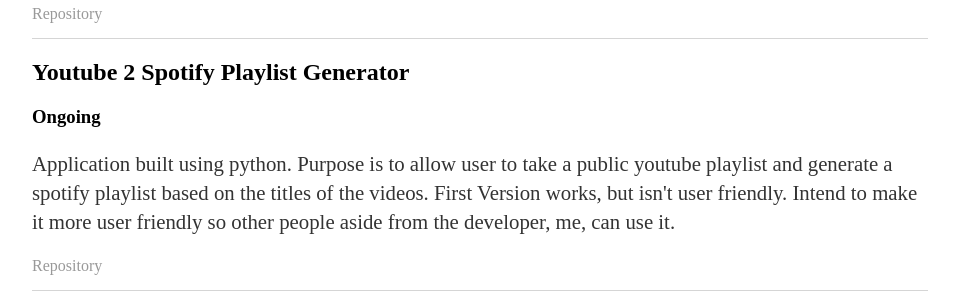
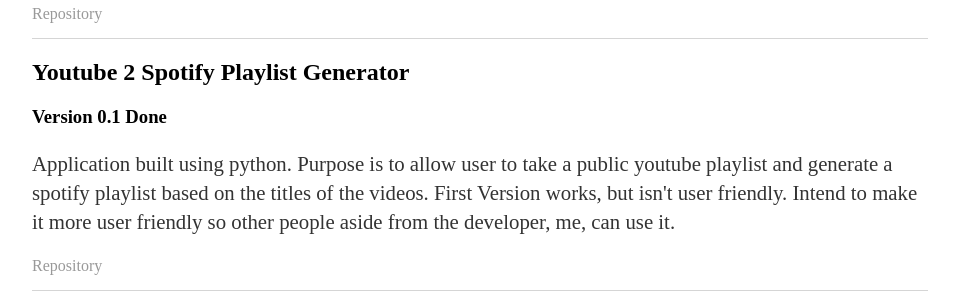
Before and after one commit to joser1996/joser1996.github.io, a Jekyll site: the page built from index.html, in a window 1280 px wide. Shown: the part 757-1057 px from the top of the page, without its empty margins (160-1119 px from the left). Built offline with Jekyll 4.4.1, drawn with Linux system fonts in a browser that asks for light colours; nearby versions of some CDN libraries.

Commit message:
updating homepage

```diff
--- a/_data/projectCards.yml
+++ b/_data/projectCards.yml
@@ -20,7 +20,7 @@
     being created using Reactl. Backend is implemented using Node and DB being
     used is SQLite.
 - name: Youtube 2 Spotify Playlist Generator
-  status: Ongoing
+  status: Version 0.1 Done
   link: null
   repo: https://github.com/joser1996/Y2SPlaylist
   desc: |
```
